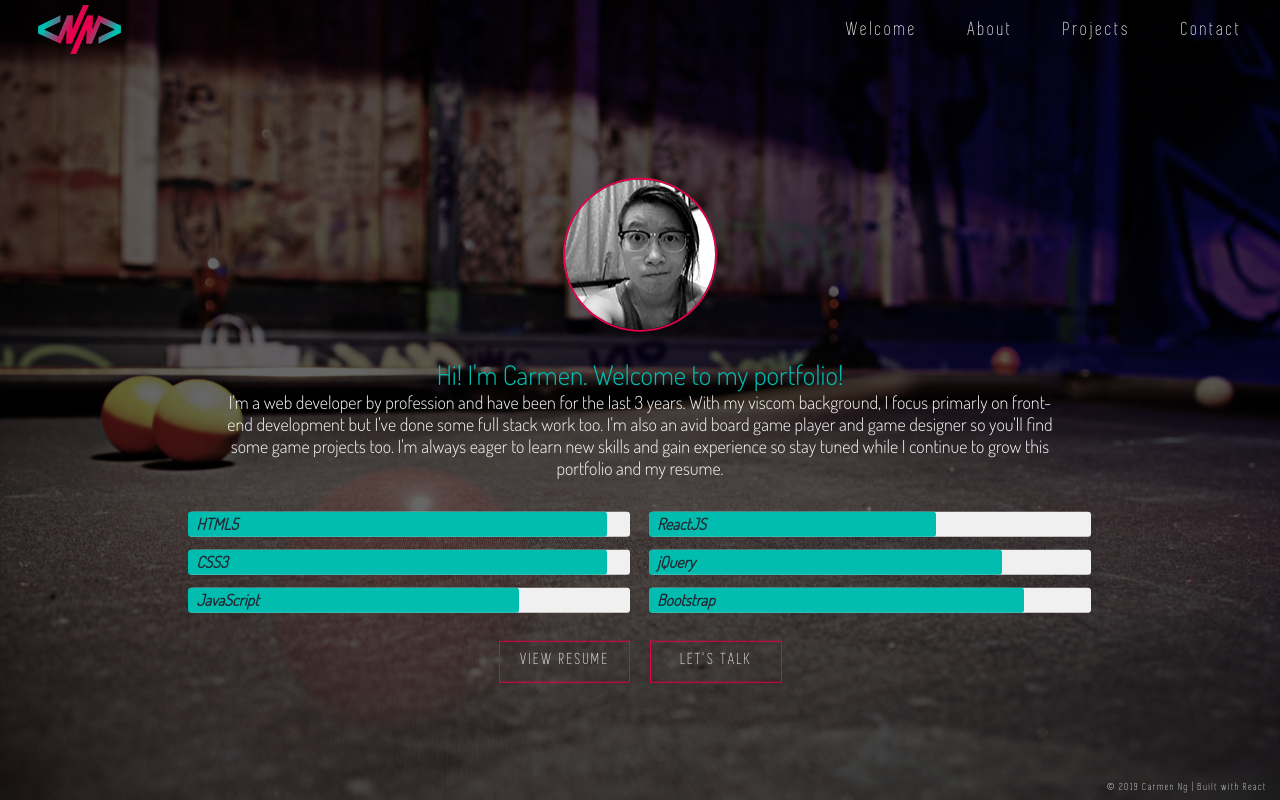
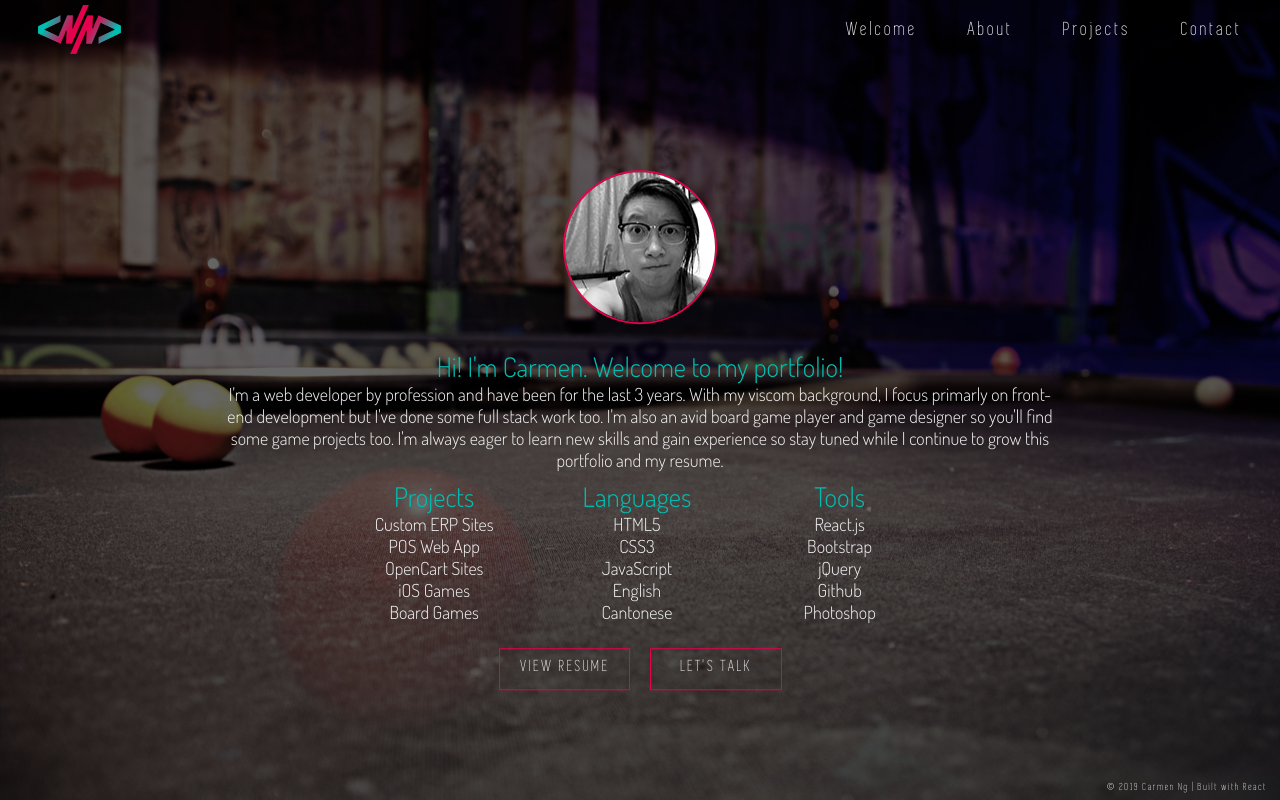
Before and after one commit to CarNg/webdev-nlv-portfolio-2019, a React (Create React App) app: page /about in a window 1280 px wide. Built offline with nearby package versions, Linux system fonts and the light colour scheme.

Commit message:
Updated skills section of about

```diff
--- a/src/components/Profile/Profile.js
+++ b/src/components/Profile/Profile.js
@@ -1,6 +1,7 @@
 import React from 'react'
 import style from '../Profile/Profile.module.css'
 import profile from '../../assets/images/profile.jpg'
+import MediaQuery from 'react-responsive';
 
 class Profile extends React.PureComponent {
     constructor(props){
@@ -19,7 +20,12 @@ class Profile extends React.PureComponent {
                     <img src={profile} alt="Night Light Visuals profile" onLoad={() => {this.imageLoadedHandler()}} />
                     <div id={style.profileText}>
                         <p>
-                            <span style={{color: "var(--nlv-cyan)", fontSize: "1.8rem"}}>Hi! I'm Carmen. Welcome to my portfolio!</span>
+                            <MediaQuery query="(min-device-width: 768px)">
+                                <span style={{color: "var(--nlv-cyan)", fontSize: "1.8rem"}}>Hi! I'm Carmen. Welcome to my portfolio!</span>
+                            </MediaQuery>
+                            <MediaQuery query="(max-device-width: 767px)">
+                                <span style={{color: "var(--nlv-cyan)", fontSize: "1.8rem"}}>Hi! I'm Carmen.<br/>Welcome to my portfolio!</span>
+                            </MediaQuery>
                             <br/>
                             I'm a web developer by profession and have been for the last 3 years. With my viscom background, I focus primarly on front-end development but I've done some full stack work too. I'm also an avid board game player and game designer so you'll find some game projects too. I'm always eager to learn new skills and gain experience so stay tuned while I continue to grow this portfolio and my resume.
                         </p>
--- a/src/components/Profile/Profile.module.css
+++ b/src/components/Profile/Profile.module.css
@@ -43,6 +43,10 @@
     margin: 0px auto;
 }
 
+#profileText p {
+    margin-bottom: 8px;
+}
+
 #profile {
     width: 100%;
     display: block;
--- a/src/components/Skills/Skills.js
+++ b/src/components/Skills/Skills.js
@@ -1,38 +1,81 @@
 import React from 'react'
 import style from '../Skills/Skills.module.css'
+import MediaQuery from 'react-responsive';
 
 export default function Skills() {
     return (
-        <div id={style.skillsWrapper}>
-            <ul className={style.skillList}>
-                <li>
-                    <em>HTML5</em>
-                    <span className={`${style.expand} ${style.html5}`}></span>
-                </li>
-                <li>
-                    <em>CSS3</em>
-                    <span className={`${style.expand} ${style.css3}`}></span>
-                </li>
-                <li>
-                    <em>JavaScript</em>
-                    <span className={`${style.expand} ${style.javascript}`}></span>
-                </li>
-            </ul>
+        <React.Fragment>
+            <MediaQuery query="(min-device-width: 768px)">
+                <div id={style.skillsWrapper}>
+                    <div className={style.skillList}>
+                        <span className={style.skillTitle}>Projects</span>
+                            <br/>
+                            Custom ERP Sites<br/>
+                            POS Web App<br/>
+                            OpenCart Sites<br/>
+                            iOS Games<br/>
+                            Board Games
+                            <br/>
+                    </div>
 
-            <ul className={style.skillList}>
-                <li>
-                    <em>ReactJS</em>
-                    <span className={`${style.expand} ${style.reactjs}`}></span>
-                </li>
-                <li>
-                    <em>jQuery</em>
-                    <span className={`${style.expand} ${style.jquery}`}></span>
-                </li>
-                <li>
-                    <em>Bootstrap</em>
-                    <span className={`${style.expand} ${style.bootstrap}`}></span>
-                </li>
-            </ul>
-        </div>
+                    <div className={style.skillList}>
+                        <span className={style.skillTitle}>Languages</span>
+                            <br/>
+                            HTML5<br/>
+                            CSS3<br/>
+                            JavaScript<br/>
+                            English<br/>
+                            Cantonese
+                            <br/>
+                    </div>
+
+                    <div className={style.skillList}>
+                        <span className={style.skillTitle}>Tools</span>
+                            <br/>
+                            React.js<br/>
+                            Bootstrap<br/>
+                            jQuery<br/>
+                            Github<br/>
+                            Photoshop
+                            <br/>
+                    </div>
+                </div>
+            </MediaQuery>
+        </React.Fragment>
+
+
+
+        //PREVIOUSLY USED ANIMATED SKILLS
+        // <div id={style.skillsWrapper}>
+        //     <ul className={style.skillList}>
+        //         <li>
+        //             <em>HTML5</em>
+        //             <span className={`${style.expand} ${style.html5}`}></span>
+        //         </li>
+        //         <li>
+        //             <em>CSS3</em>
+        //             <span className={`${style.expand} ${style.css3}`}></span>
+        //         </li>
+        //         <li>
+        //             <em>JavaScript</em>
+        //             <span className={`${style.expand} ${style.javascript}`}></span>
+        //         </li>
+        //     </ul>
+
+        //     <ul className={style.skillList}>
+        //         <li>
+        //             <em>ReactJS</em>
+        //             <span className={`${style.expand} ${style.reactjs}`}></span>
+        //         </li>
+        //         <li>
+        //             <em>jQuery</em>
+        //             <span className={`${style.expand} ${style.jquery}`}></span>
+        //         </li>
+        //         <li>
+        //             <em>Bootstrap</em>
+        //             <span className={`${style.expand} ${style.bootstrap}`}></span>
+        //         </li>
+        //     </ul>
+        // </div>
     )
 }
--- a/src/components/Skills/Skills.module.css
+++ b/src/components/Skills/Skills.module.css
@@ -1,29 +1,48 @@
 @media only screen and (min-width: 768px) {
+    #skillsWrapper{
+        width: 60%;
+        min-width: 450px;
+    }
+
     .skillList{
         display: inline-block;
-        width: calc(50% - 20px);
+        width: calc(33% - 20px);
+        font-size: 18px;
     }
 }
 
 @media only screen and (max-width: 767px) {
+    #skillsWrapper{
+        width: 90%;
+    }
+
     .skillList{
         display: block;
         width: 90%;
+        font-size: 15px;
     }
 }
 
 #skillsWrapper{
-    width: 90%;
-    margin: 0px auto;
+    margin: 0px auto 25px auto;
     display: block;
 }
 
 .skillList{
     list-style-type: none;
     padding: 0px 10px;
+    color: var(--nlv-white);
+    font-family: 'Dosis';
+    text-align: center;
 }
 
-.skillList li{
+.skillTitle{
+    color: var(--nlv-cyan);
+    font-size: 1.8rem;
+}
+
+/*PREVIOUSLY USED ANIMATED SKILLS*/
+/*.skillList li{
     color: var(--nlv-black);
     margin-bottom: 13px;
     background: var(--nlv-white);
@@ -104,4 +123,4 @@
 @keyframes bootstrap {
     0% {width: 0%}
     100% {width: 85%}
-}
+}*/
```
